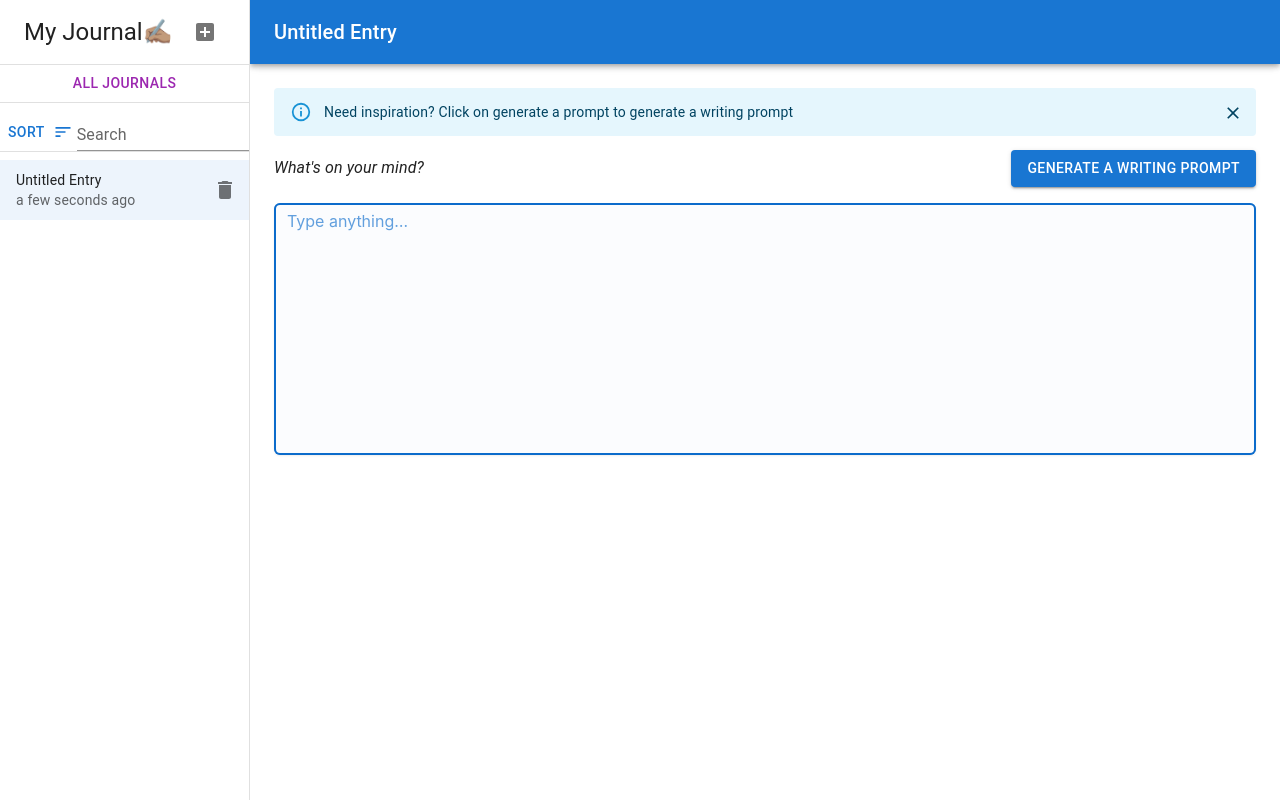
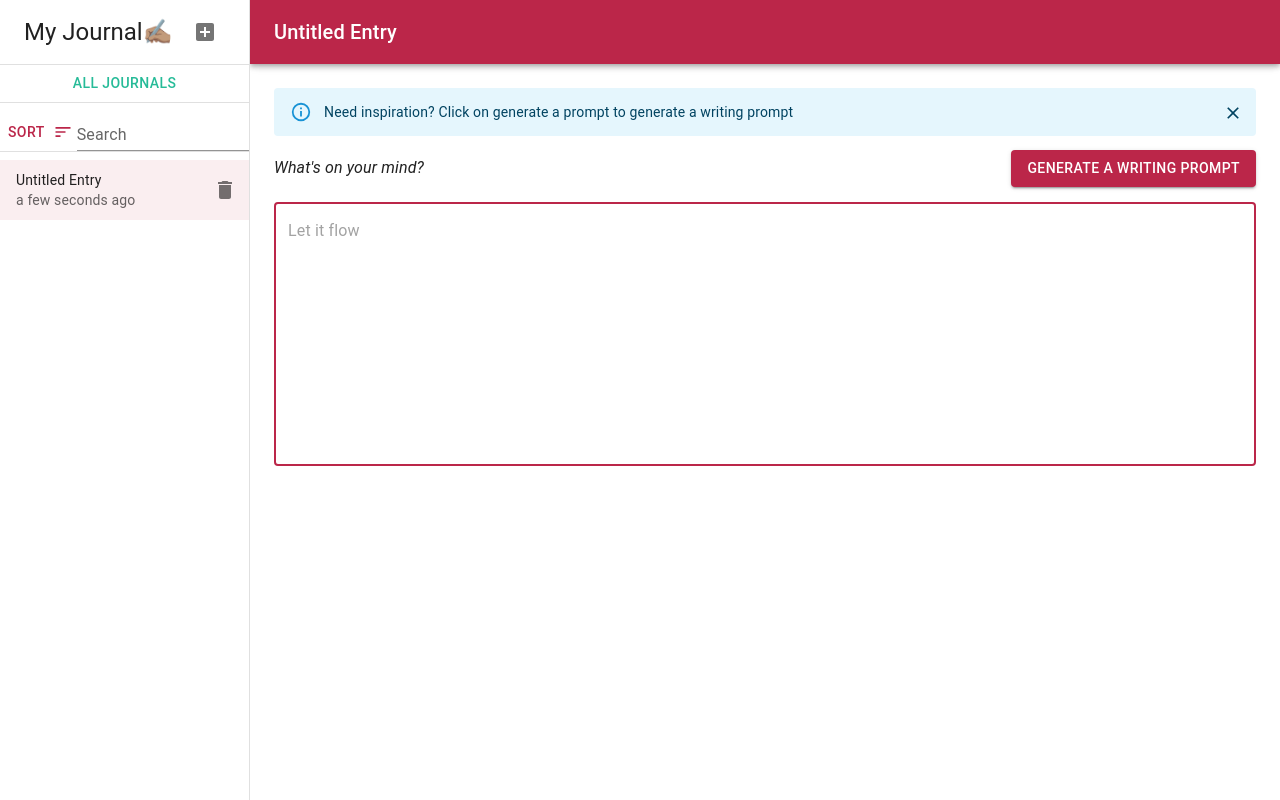
Before and after one commit to iarshtejay/dailyjournal, a React (Create React App) app in the folder client/: page /journals/1 in a window 1280 px wide. Both pictures are taken after a click on the button "NEW ENTRY". Built offline with nearby package versions, Linux system fonts and the light colour scheme.

Commit message:
fix: theme and editor

```diff
--- a/client/src/App.js
+++ b/client/src/App.js
@@ -32,7 +32,9 @@ const theme = createTheme(themeOptions);
 const App = () => {
   return (
     <React.StrictMode>
+      <ThemeProvider theme={theme}>
         <RouterProvider router={router} />
+      </ThemeProvider>
     </React.StrictMode>
   );
 };
--- a/client/src/components/Editor.js
+++ b/client/src/components/Editor.js
@@ -1,14 +1,17 @@
-import Textarea from "@mui/joy/Textarea";
+import { TextField } from "@mui/material";
 
 const Editor = (props) => {
   return (
-    <Textarea
+    <TextField
+      id="journal-content"
       color="primary"
-      placeholder="Type anything…"
+      placeholder="Let it flow"
       minRows={10}
       onChange={(event) => props.updateEntry(event.target.value)}
       value={props.currentEntry?.body || ""}
       autoFocus={true}
+      multiline
+      fullWidth
     />
   );
 };
```
